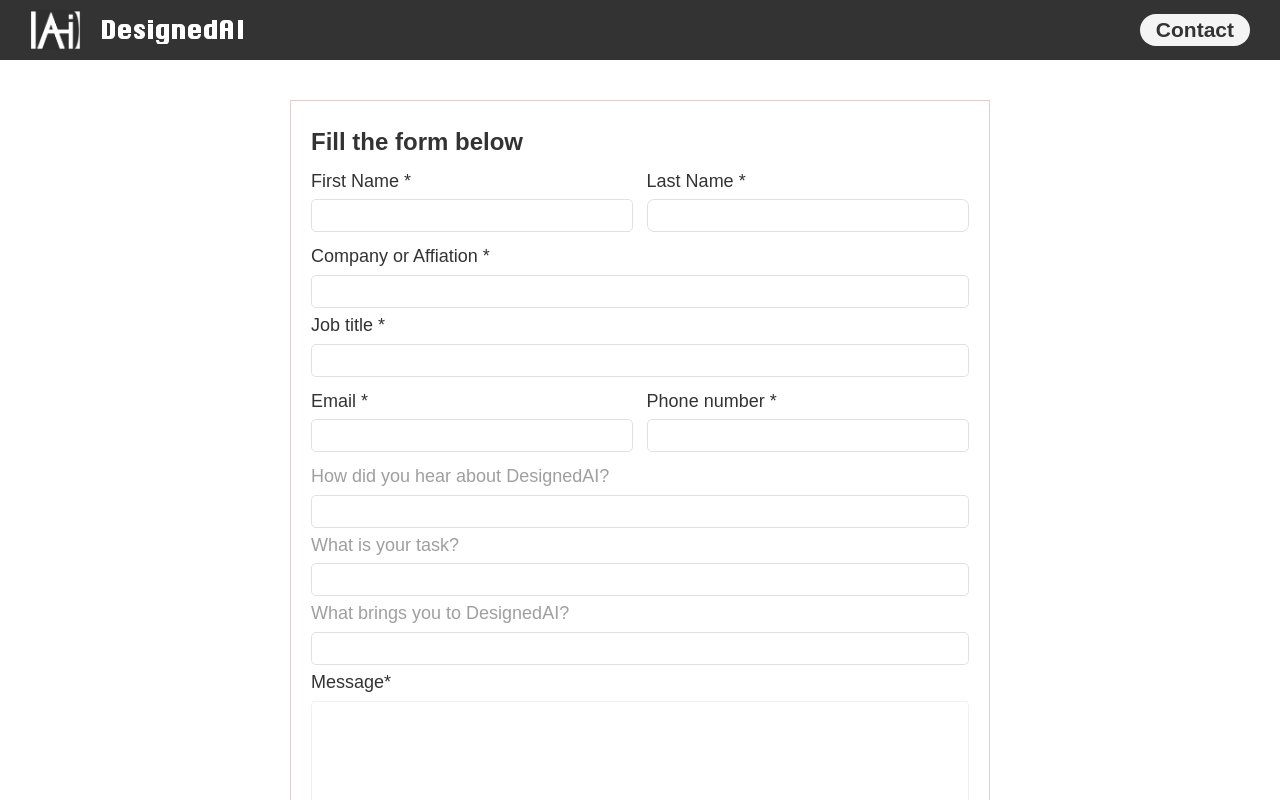
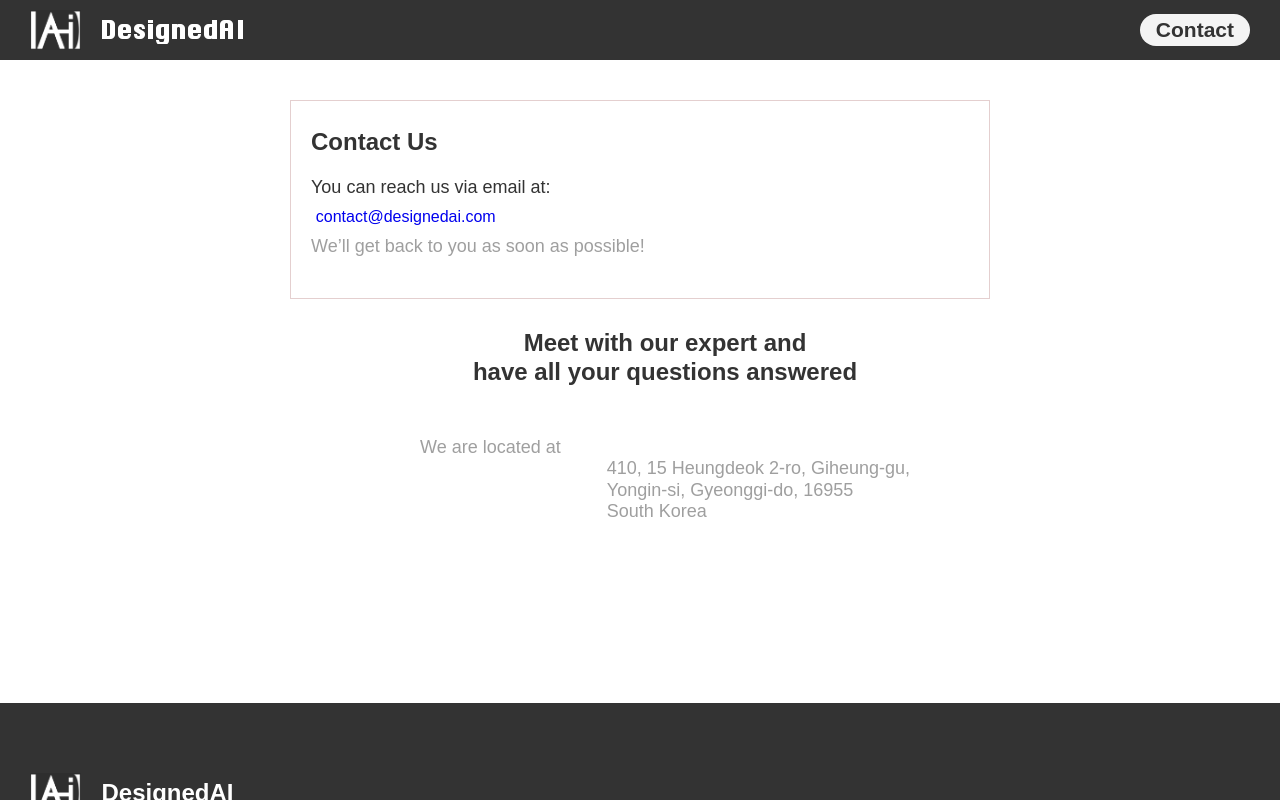
Before and after one commit to DesignedAI/DesignedAI.github.io, a React (Create React App) app: page /contact in a window 1280 px wide. Shown: the top 800 px of the page. Built offline with nearby package versions, Linux system fonts and the light colour scheme.

Commit message:
fix: contact page form removed and address fixed

```diff
--- a/src/Pages/Contact.js
+++ b/src/Pages/Contact.js
@@ -76,7 +76,36 @@ const Contact = () => {
                 <ContactHeader />
                 <Div display="flex" width="100%" $margin="100px 0 ">
                     <Div width="700px" $padding="20px" $border={`1px solid ${theme.color.red2}`}>
-                        <form ref={form}>
+                        <Div $margin="7px 0">
+                            <H2 fontWeight="800">Contact Us</H2>
+                        </Div>
+                        <Div width="100%" $margin="20px 0">
+                            <P fontSize="sm">
+                                You can reach us via email at:
+                            </P>
+                            <Div $margin="10px 0">
+                                <a
+                                    href="mailto:&#99;&#111;&#110;&#116;&#97;&#99;&#116;&#64;&#100;&#101;&#115;&#105;&#103;&#110;&#101;&#100;&#97;&#105;&#46;&#99;&#111;&#109;"
+                                    style={{
+                                        display: "flex",
+                                        alignItems: "center",
+                                        textDecoration: "none",
+                                        color: "red2",
+                                        fontSize: "lg",
+                                    }}
+                                >
+                                    <i
+                                        className="fas fa-envelope"
+                                        style={{ marginRight: "0.3rem" }}
+                                    ></i>
+                                    &#99;&#111;&#110;&#116;&#97;&#99;&#116;&#64;&#100;&#101;&#115;&#105;&#103;&#110;&#101;&#100;&#97;&#105;&#46;&#99;&#111;&#109;
+                                </a>
+                            </Div>
+                            <P fontSize="sm" color="grey2">
+                                We’ll get back to you as soon as possible!
+                            </P>
+                        </Div>
+                        {/* <form ref={form}>
                             <Div $margin="7px 0">
                                 <H2 fontWeight="800">Fill the form below</H2>
                             </Div>
@@ -256,7 +285,7 @@ const Contact = () => {
                             >
                                 <P>SEND</P>
                             </Div>
-                        </form>
+                        </form> */}
                     </Div>
                     <Div display="flex" width="550px" $margin="0 0 0 50px" $padding="30px" direction="column">
                         <Div display="flex">
@@ -272,9 +301,9 @@ const Contact = () => {
                         <Div display="flex" width="100%" $justifyContent="end" $padding="0 0 50px 0">
                             <Div>
                                 <P fontSize="sm" color="grey2">
-                                    604, 57 Dongtancheomdansaneop 1-ro,
+                                    410, 15 Heungdeok 2-ro, Giheung-gu,
                                     <br />
-                                    Hwaseong-si, Gyeonggi-do, 18469,
+                                    Yongin-si, Gyeonggi-do, 16955
                                     <br />
                                     South Korea
                                 </P>
@@ -288,7 +317,36 @@ const Contact = () => {
             <Mobile>
                 <Div display="flex" width="100%">
                     <Div width="520px" $padding="20px" $margin="10px 0 " $border={`1px solid ${theme.color.red2}`}>
-                        <form ref={form}>
+                    <Div $margin="7px 0">
+                            <H2 fontWeight="800">Contact Us</H2>
+                        </Div>
+                        <Div width="100%" $margin="20px 0">
+                            <P fontSize="sm">
+                                You can reach us via email at:
+                            </P>
+                            <Div $margin="10px 0">
+                                <a
+                                    href="mailto:&#99;&#111;&#110;&#116;&#97;&#99;&#116;&#64;&#100;&#101;&#115;&#105;&#103;&#110;&#101;&#100;&#97;&#105;&#46;&#99;&#111;&#109;"
+                                    style={{
+                                        display: "flex",
+                                        alignItems: "center",
+                                        textDecoration: "none",
+                                        color: "red2",
+                                        fontSize: "lg",
+                                    }}
+                                >
+                                    <i
+                                        className="fas fa-envelope"
+                                        style={{ marginRight: "0.3rem" }}
+                                    ></i>
+                                    &#99;&#111;&#110;&#116;&#97;&#99;&#116;&#64;&#100;&#101;&#115;&#105;&#103;&#110;&#101;&#100;&#97;&#105;&#46;&#99;&#111;&#109;
+                                </a>
+                            </Div>
+                            <P fontSize="sm" color="grey2">
+                                We’ll get back to you as soon as possible!
+                            </P>
+                        </Div>
+                        {/* <form ref={form}>
                             <Div $margin="7px 0">
                                 <H2 fontWeight="800" fontSize="sm">
                                     Fill the form below
@@ -470,7 +528,7 @@ const Contact = () => {
                             >
                                 <P fontSize="xs">SEND</P>
                             </Div>
-                        </form>
+                        </form> */}
                     </Div>
                     <Div display="flex" width="520px" $padding="20px" direction="column">
                         <Div display="flex">
@@ -486,9 +544,9 @@ const Contact = () => {
                         <Div display="flex" width="100%" $justifyContent="end" $padding="0 0 50px 0">
                             <Div>
                                 <P color="grey2" fontSize="xxs">
-                                    604, 57 Dongtancheomdansaneop 1-ro,
+                                410, 15 Heungdeok 2-ro, Giheung-gu,
                                     <br />
-                                    Hwaseong-si, Gyeonggi-do, 18469,
+                                    Yongin-si, Gyeonggi-do, 16955
                                     <br />
                                     South Korea
                                 </P>
```
